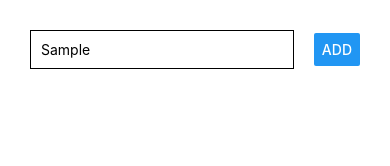
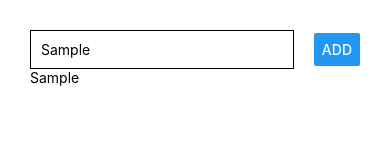
Before and after one commit to MadNeat-O/rn-guide, a React Native app: screen / in a window 390 px wide. Both pictures are taken after typing "Sample" into the empty fields and a click on the button "ADD". Shown: the top 166 px of the page. Built offline with nearby package versions, Linux system fonts and the light colour scheme.

Commit message:
added inputs and stylesheet

```diff
--- a/App.js
+++ b/App.js
@@ -1,23 +1,52 @@
 import { StatusBar } from 'expo-status-bar';
-import React from 'react';
+import React, { useState } from 'react';
 import { StyleSheet, Text, View, TextInput, Button } from 'react-native';
 
 export default function App() {
+  const [enteredGoal, setEnteredGoal] = useState('');
+  const [courseGoals, setCourseGoals] = useState([]);
+
+  const goalInputHandler = (enteredText) => {
+    setEnteredGoal(enteredText)
+  }
+
+  const addGoalHandler = () => {
+     setCourseGoals(currentGoals => [...currentGoals, enteredGoal])
+  }
+
   return (
-    <View style={{padding:30}}>
+    <View style={styles.screen}>
       <View
-        style={{
-          flexDirection:'row',
-          justifyContent: 'space-between',
-          alignItems: 'center'
-        }}>
+        style={styles.inputContainer}>
         <TextInput
           placeholder="Enter your goal"
-          style={{ width: '80%', borderColor:'black', borderWidth:1, padding:10 }}
+          style={styles.input}
+          onChangeText={goalInputHandler}
+          value={enteredGoal}
         />
-        <Button title="Add" />
+        <Button title="Add" onPress={addGoalHandler} />
+      </View>
+      <View>
+        {courseGoals.map(goal => <Text key={goal}>{goal}</Text>)}
       </View>
       <StatusBar style="auto" />
     </View>
   );
 }
+
+const styles = StyleSheet.create({
+  screen: {
+    padding: 30
+  },
+  inputContainer: {
+    flexDirection:'row',
+    justifyContent: 'space-between',
+    alignItems: 'center'
+  },
+  input: {
+    width: '80%',
+    borderColor:'black',
+    borderWidth:1,
+    padding:10
+  }
+})
```
